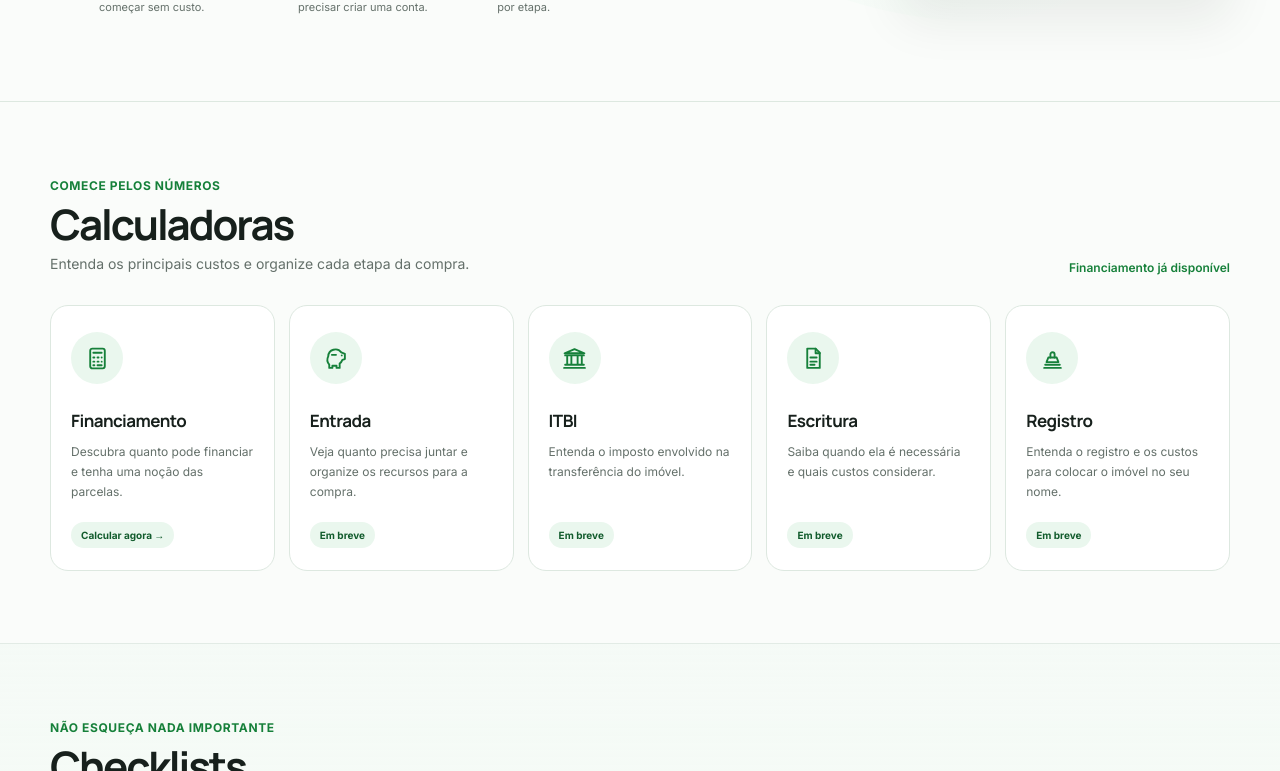
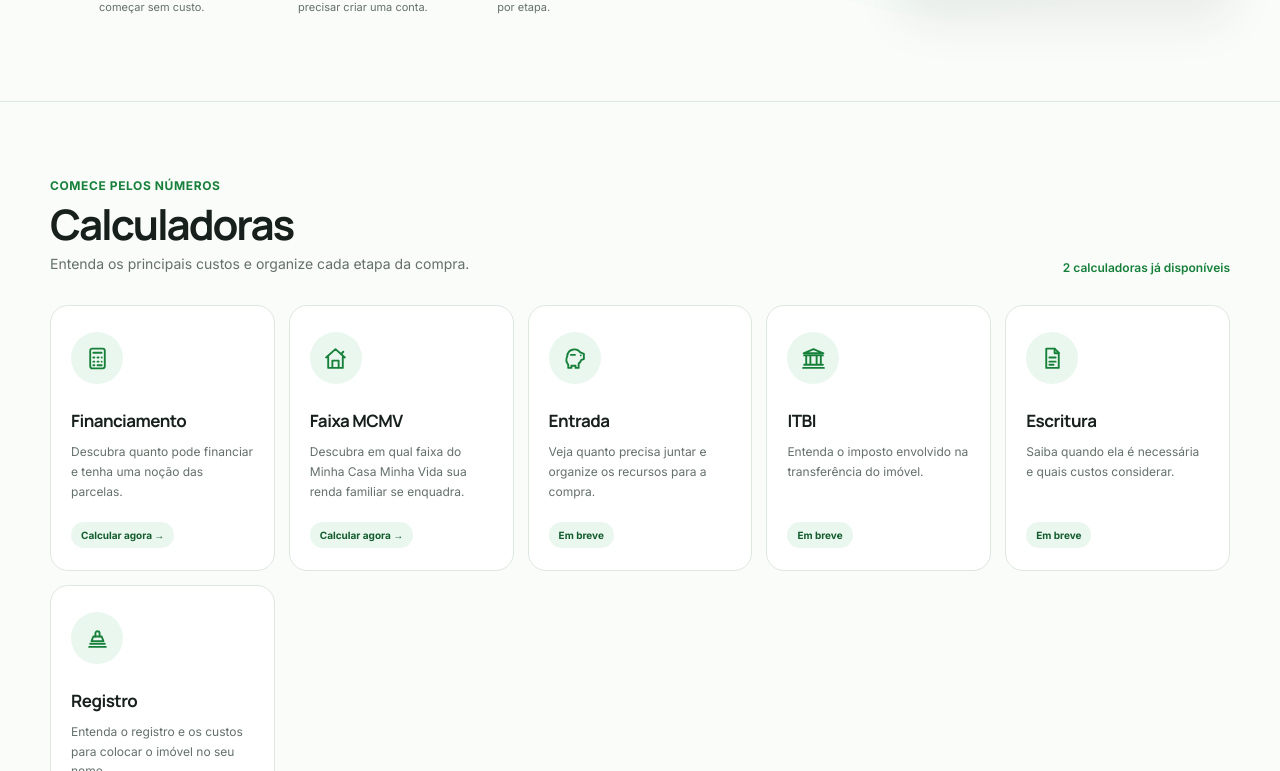
Before and after one commit to Bonisengna/descomplicasa, a Next.js app: page / in a window 1280 px wide. Shown: the part 640-1411 px from the top of the page. Built offline with nearby package versions, Linux system fonts and the light colour scheme.

Commit message:
fix: adiciona calculadora de faixa MCMV na Home

```diff
--- a/app/page.tsx
+++ b/app/page.tsx
@@ -15,6 +15,7 @@ import {
 
 const calculators = [
   { title: "Financiamento", text: "Descubra quanto pode financiar e tenha uma noção das parcelas.", Icon: CalculatorIcon, href: "/calculadoras/financiamento" },
+  { title: "Faixa MCMV", text: "Descubra em qual faixa do Minha Casa Minha Vida sua renda familiar se enquadra.", Icon: HouseIcon, href: "/calculadoras/faixa-minha-casa-minha-vida" },
   { title: "Entrada", text: "Veja quanto precisa juntar e organize os recursos para a compra.", Icon: PiggyIcon },
   { title: "ITBI", text: "Entenda o imposto envolvido na transferência do imóvel.", Icon: BankIcon },
   { title: "Escritura", text: "Saiba quando ela é necessária e quais custos considerar.", Icon: FileIcon },
@@ -97,7 +98,7 @@ export default function Home() {
         <div className="container">
           <div className="section-heading">
             <div><span className="kicker">Comece pelos números</span><h2>Calculadoras</h2><p>Entenda os principais custos e organize cada etapa da compra.</p></div>
-            <span className="coming-link">Financiamento já disponível</span>
+            <span className="coming-link">2 calculadoras já disponíveis</span>
           </div>
           <div className="calculator-grid">
             {calculators.map(({ title, text, Icon, href }) => (
```
